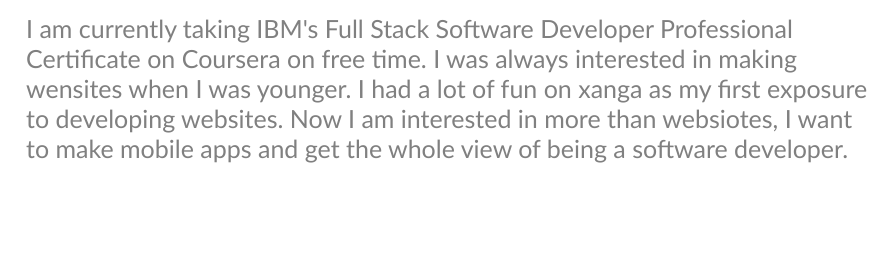
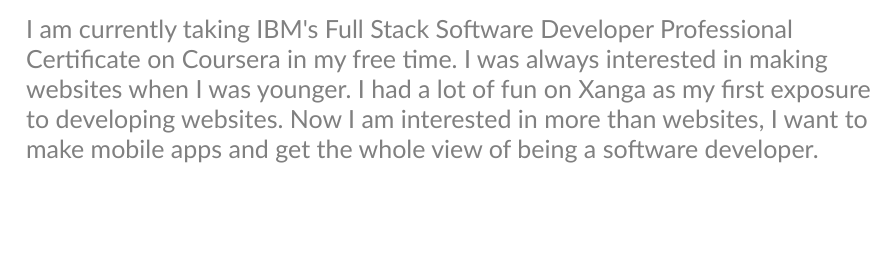
Before and after one commit to hhldangg/my-portfolio, a plain HTML site: page index.html in a window 1280 px wide. Shown: the part 311-591 px from the top of the page, 392-1280 px from the left. Drawn offline with Linux system fonts and the light colour scheme.

Commit message:
Update index.html

```diff
--- a/index.html
+++ b/index.html
@@ -42,7 +42,7 @@
             Hi, I'm Hanh Dang! <img src="https://static-00.iconduck.com/assets.00/waving-hand-sign-emoji-2048x2048-r71rstzv.png" width="60px"/>
           </h1>
           <p>
-            I am currently taking IBM's Full Stack Software Developer Professional Certificate on Coursera on free time. I was always interested in making wensites when I was younger. I had a lot of fun on xanga as my first exposure to developing websites. Now I am interested in more than websiotes, I want to make mobile apps and get the whole view of being a software developer.
+            I am currently taking IBM's Full Stack Software Developer Professional Certificate on Coursera in my free time. I was always interested in making websites when I was younger. I had a lot of fun on Xanga as my first exposure to developing websites. Now I am interested in more than websites, I want to make mobile apps and get the whole view of being a software developer.
           </p>
       </div>
     </section>
```
